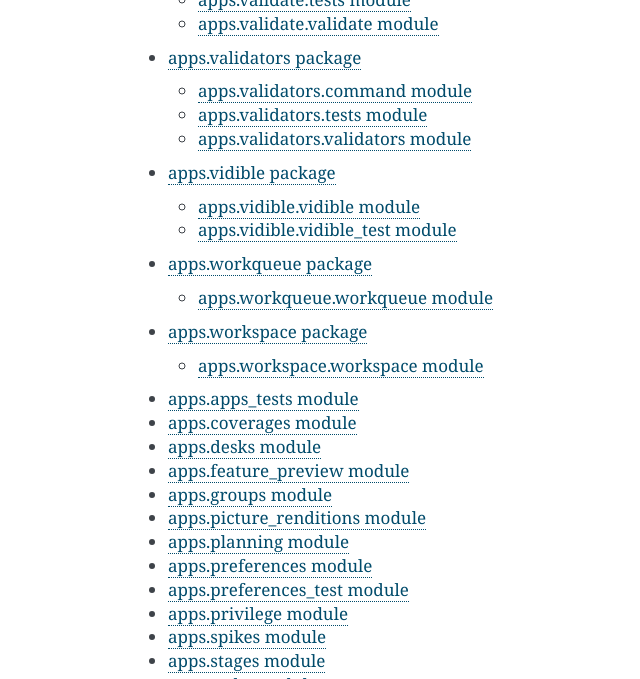
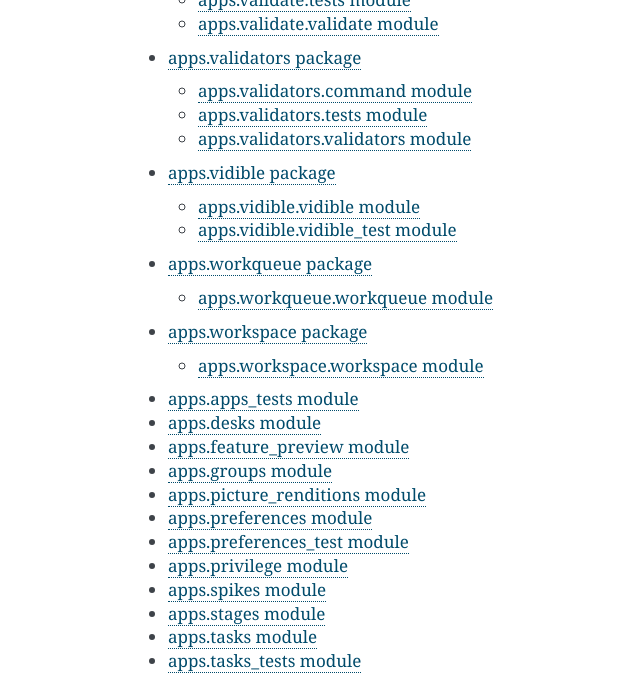
Before and after one commit to superdesk/superdesk-core, a Sphinx documentation site: the page built from docs/apps.rst, in a window 1280 px wide and 900 px high, scrolled down 5540 px, cut to the strip 0-679 px from the top of the window. Shown: the whole strip, without its empty margins (282-922 px from the left). Built offline with Sphinx 7.4.7, drawn with Linux system fonts in a browser that asks for light colours.

Commit message:
chore(docs): update apps rst removing old unused modules

```diff
--- a/docs/apps.rst
+++ b/docs/apps.rst
@@ -46,12 +46,10 @@ Subpackages
 .. toctree::
 
    apps.apps_tests
-   apps.coverages
    apps.desks
    apps.feature_preview
    apps.groups
    apps.picture_renditions
-   apps.planning
    apps.preferences
    apps.preferences_test
    apps.privilege
```
